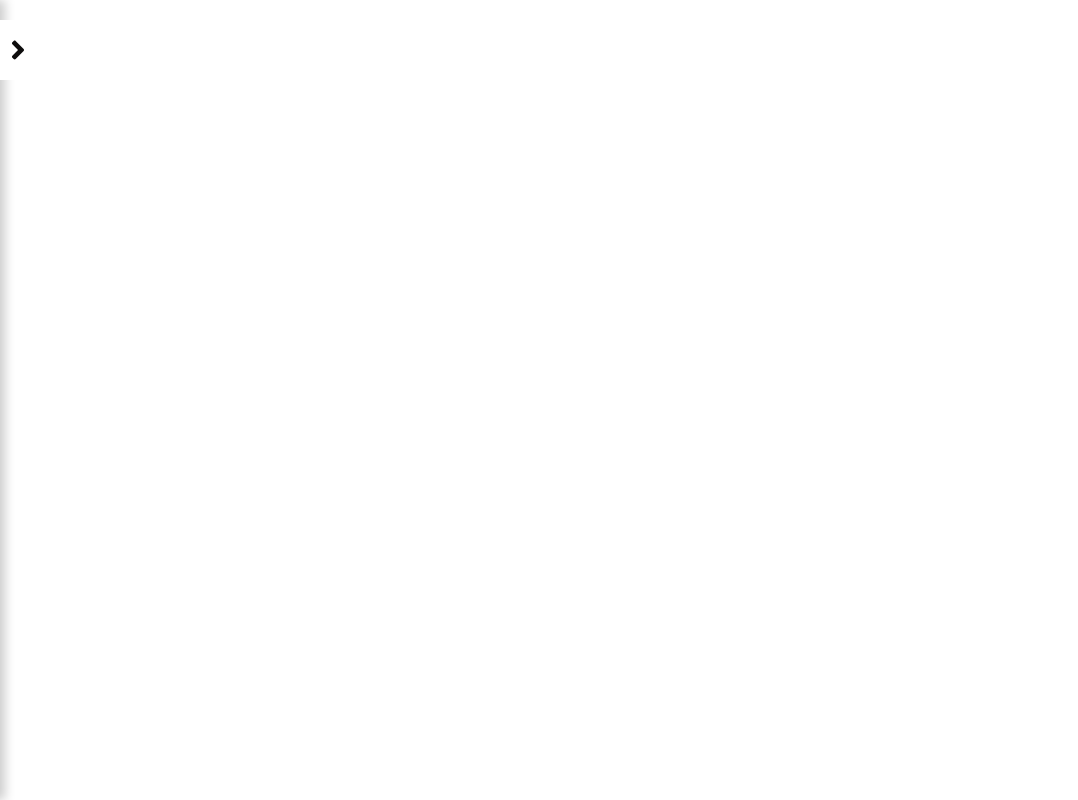
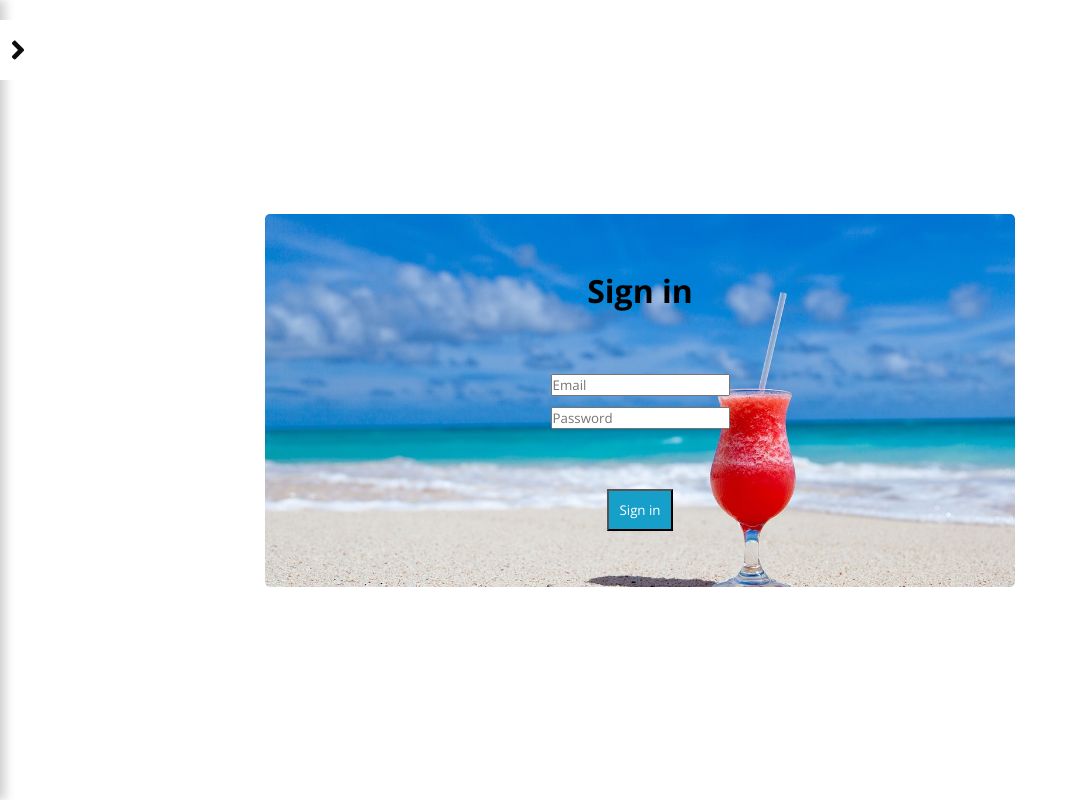
Before and after one commit to Flunavgt/oceans_and_trails_frontend, a React (Vite) app: page /sign_in in a window 1280 px wide. Shown: the whole page, without its empty margins (0-1078 px from the left). Built offline with nearby package versions, Linux system fonts and the light colour scheme; no server answers.

Commit message:
sign in page

```diff
--- a/src/App.jsx
+++ b/src/App.jsx
@@ -7,6 +7,7 @@ import Reservation from './components/Reservation/Reservation';
 import Tour from './components/Tour/Tour';
 import RegistrationForm from './components/RegistrationForm/registrationForm';
 import { setAuthToken } from './components/setAuthToken()';
+import SignIn from './components/RegistrationForm/SignIn';
 
 function App() {
 	const [navVisible, showNavbar] = useState(false);
@@ -42,6 +43,11 @@ function App() {
 							<RegistrationForm />
 						</div>
 					}/>
+					<Route path='/sign_in' element={
+						<div className={!navVisible ? "page" : "page page-with-navbar"}>
+							<SignIn />
+						</div>
+					}/>
 				</Routes>
 			</div>
 		</BrowserRouter>
--- /dev/null
+++ b/src/components/RegistrationForm/SignIn.jsx
@@ -0,0 +1,64 @@
+import React from 'react';
+import axios from 'axios';
+import { useState } from 'react';
+import { useNavigate } from 'react-router-dom';
+
+const SignIn = () => {
+  const [user, setUser] = useState({
+    name: 'tester1',
+    email: 'tester1@tester.com',
+    password: 'tester1',
+});
+const loginPayload = {
+    email: 'tester1@tester.com',
+    password: 'tester1',
+  }
+  const navigate = useNavigate();
+
+  const signIn = async () => {
+    try {
+      setIsLoading(true);
+      const response = await axios({
+        method: 'post',
+        url: 'https://oceans-api.onrender.com/api/v1/sessions',
+        data: {
+          email,
+          password
+        }
+      });
+      if (!response?.data?.token) {
+        console.log('Something went wrong during signing in: ', response);
+        return;
+      }
+      storeTokenInLocalStorage(response.data.token);
+      navigate(APP_ROUTES.DASHBOARD)
+    }
+    catch (err) {
+      console.log('Some error occured during signing in: ', err);
+    }
+    finally {
+      setIsLoading(false);
+    }
+  };
+  return(
+    <div className='formCont'>
+       <div className="form">
+           <h1 className='form-title'>Sign in</h1>
+           <div className="form-body">
+               <div className="email">
+                   <input  type="email" id="email" className="form__input" placeholder="Email"/>
+               </div>
+               <div className="password">
+                   <input className="form__input" type="password"  id="password" placeholder="Password"/>
+               </div>
+           </div>
+           <div className="footer">
+               <button type="submit" onClick={() => setUser(user, console.log('did it'))}
+               className="register-btn">Sign in</button>
+           </div>
+       </div>
+     </div>
+   )
+}
+
+export default SignIn;
--- a/src/components/RegistrationForm/registrationForm.jsx
+++ b/src/components/RegistrationForm/registrationForm.jsx
@@ -14,7 +14,7 @@ function RegistrationForm() {
         password: 'tester1',
       }
 
-      axios.post("https://oceans-api.onrender.com/api/v1/registrations", loginPayload)
+      axios.post("https://oceans-api.onrender.com/api/v1/sessions", loginPayload)
         .then(response => {
           //get token from response
           const token  =  response.data.token;
```
Also changed, not shown: src/components/RegistrationForm/Login.jsx (deleted, +0 -23 lines).
